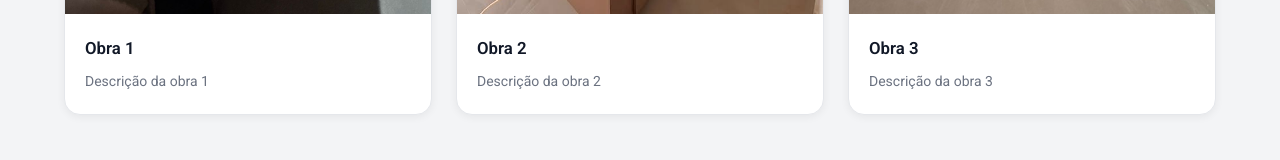
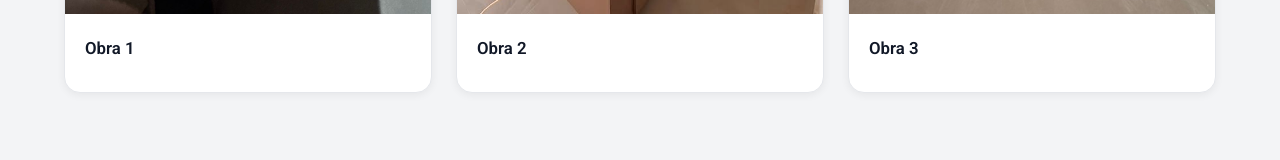
Before and after one commit to MITSUNAKA-ENGENHARIA/web, a Next.js app: page /obras in a window 1280 px wide. Shown: the part 766-926 px from the top of the page. Built offline with nearby package versions, Linux system fonts and the light colour scheme; grey boxes are pictures that could not be loaded.

Commit message:
feat: remove description from work cards

```diff
--- a/app/obras/page.tsx
+++ b/app/obras/page.tsx
@@ -5,17 +5,14 @@ export default function Works() {
   const works = [
     {
       title: "Obra 1",
-      description: "Descrição da obra 1",
       images: ["/works/1/img1.jpg", "/works/1/img2.jpg", "/works/1/img3.jpg", "/works/1/img4.jpg"],
     },
     {
       title: "Obra 2",
-      description: "Descrição da obra 2",
       images: ["/works/2/img1.jpg", "/works/2/img2.jpg", "/works/2/img3.jpg", "/works/2/img4.jpg"],
     },
     {
       title: "Obra 3",
-      description: "Descrição da obra 3",
       images: ["/works/3/img1.jpg", "/works/3/img2.jpg", "/works/3/img3.jpg", "/works/3/img4.jpg"],
     },
   ];
```
